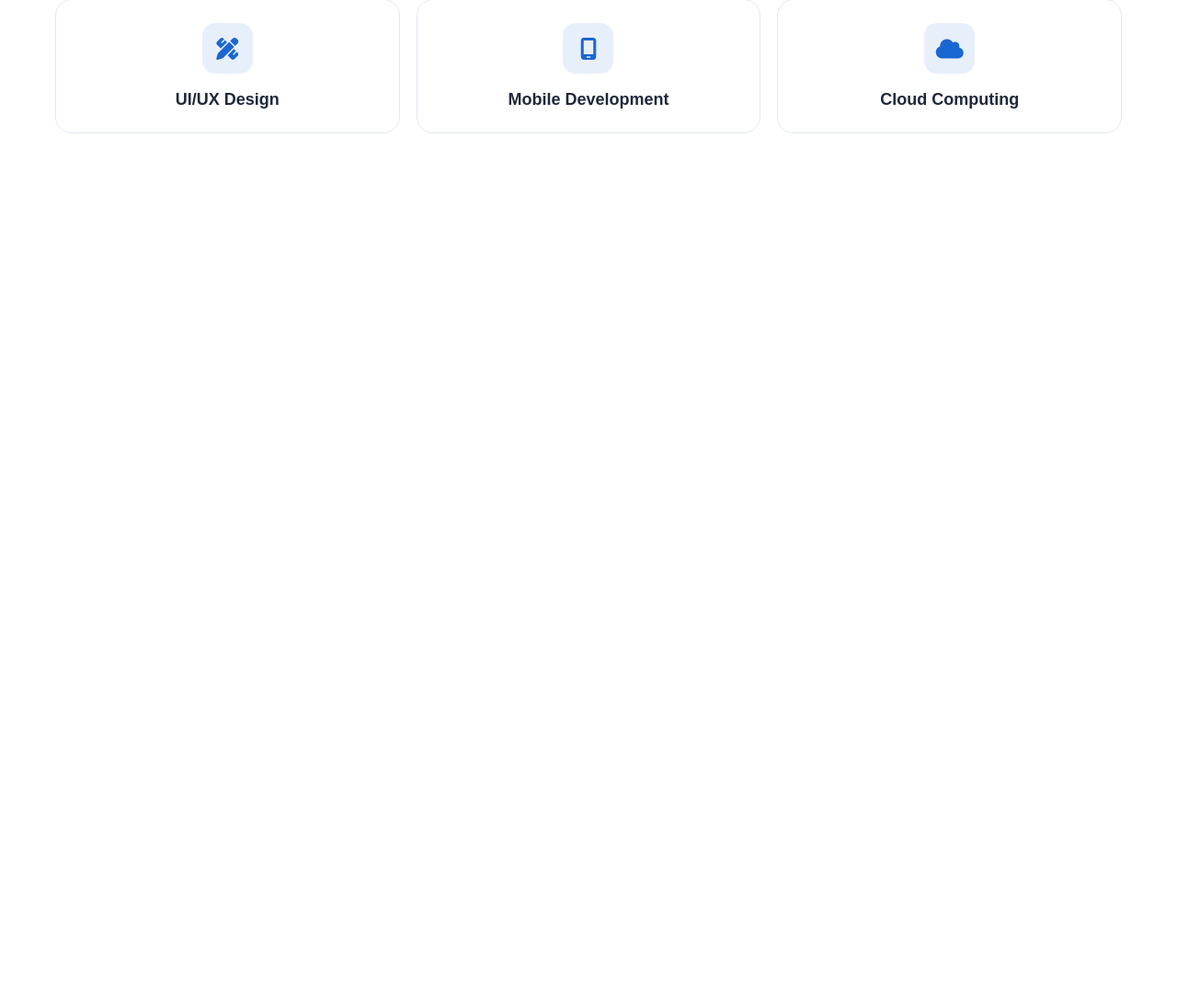
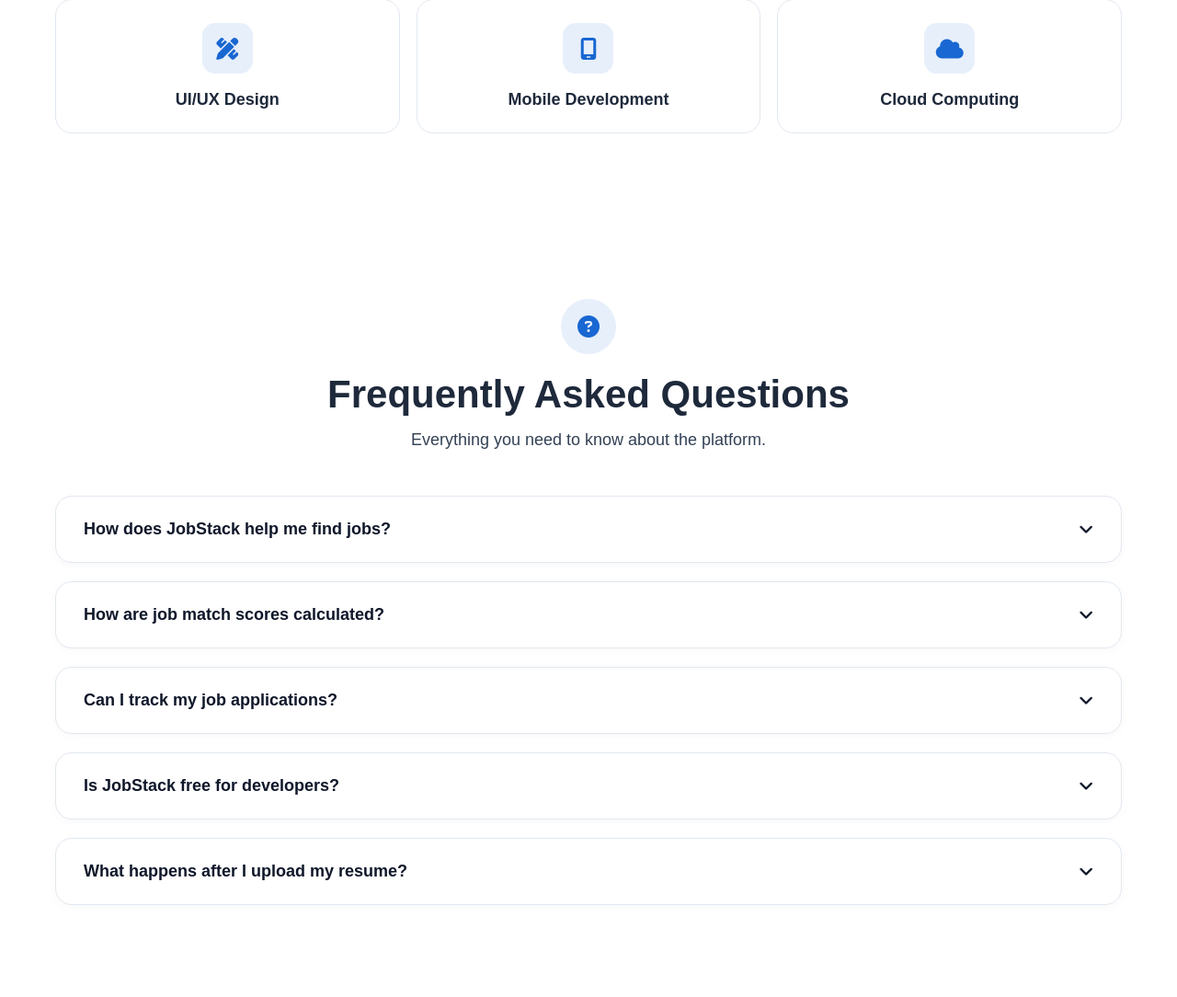
Before and after one commit to tsionawitworkneh/job-stack, a PHP site: page / in a window 1280 px wide. Shown: the part 2438-3522 px from the top of the page at 92% size. Before the commit the page ends 2583 px from the top, so only its background shows below. Run offline with PHP 8.4, Linux system fonts and the light colour scheme.

Commit message:
feat: FAQ section added

```diff
--- a/index.php
+++ b/index.php
@@ -244,6 +244,98 @@
         </div>
     </section>
 
+    <section class="container faq-section faq">
+        <div class="faq-header">
+            <div class="faq-icon">
+                <i class="fa-solid fa-circle-question"></i>
+            </div>
+
+            <h2>Frequently Asked Questions</h2>
+
+            <p>
+                Everything you need to know about the platform.
+            </p>
+        </div>
+
+        <div class="faq-list">
+
+            <div class="faq-item">
+                <button class="faq-question">
+                    How does JobStack help me find jobs?
+                    <i class="fa-solid fa-angle-down"></i>
+                </button>
+
+                <div class="faq-answer">
+                    <p>
+                        The platform analyzes your resume, extracts your skills,
+                    and recommends jobs and internships that match your profile.
+                    </p>
+                </div>
+            </div>
+
+
+            <div class="faq-item">
+                <button class="faq-question">
+                    How are job match scores calculated?
+                    <i class="fa-solid fa-angle-down"></i>
+                </button>
+
+                <div class="faq-answer">
+                    <p>
+                        Match scores are calculated by comparing your extracted
+                    skills with job requirements and identifying compatibility.
+                    </p>
+                </div>
+            </div>
+
+            <div class="faq-item">
+                <button class="faq-question">
+                    Can I track my job applications?
+                    <i class="fa-solid fa-angle-down"></i>
+                </button>
+
+                <div class="faq-answer">
+                    <p>
+                         Yes, users can monitor application status directly from
+                    their dashboard in real time.
+                    </p>
+                </div>
+            </div>
+
+
+            <div class="faq-item">
+                <button class="faq-question">
+                    Is JobStack free for developers?
+                    <i class="fa-solid fa-angle-down"></i>
+                </button>
+
+                <div class="faq-answer">
+                    <p>
+                        Yes, JobStack is free for developers. You can create an account and start building your job stack at no cost.
+                        We want to help you find the best opportunities without any barriers.
+                    </p>
+                </div>
+            </div>
+
+
+            <div class="faq-item">
+                <button class="faq-question">
+                    What happens after I upload my resume?
+                    <i class="fa-solid fa-angle-down"></i>
+                </button>
+
+                <div class="faq-answer">
+                    <p>
+                        Our AI system scans your CV to identify technical skills,
+                    experience, and qualifications used for job matching.
+                    </p>
+                </div>
+            </div>
+
+
+        </div>
+    </section>
+
 
 
     <script src="script.js"></script>
--- a/landing.css
+++ b/landing.css
@@ -378,7 +378,7 @@ body {
     display: flex;
     justify-content: center;
     align-items: center;
-    color: white;
+    color: var(--white);
     font-size: 22px;
     margin-bottom: 20px;
 }
@@ -454,22 +454,16 @@ body {
 }
 
 .category-card {
-    background: white;
-
+    background: var(--white);
     border: 1px solid #e2e8f0;
-
     border-radius: 18px;
-
-    padding: 25px 15px;
-
+    padding: 25px 10px;
     text-align: center;
-
     transition: 0.3s;
 }
 
 .category-card:hover {
     transform: translateY(-5px);
-
     box-shadow: 0 10px 25px rgba(0,0,0,0.08);
 }
 
@@ -503,6 +497,124 @@ body {
     font-size: 18px;
     font-weight: 700;
     color: var(--text-dark);
+}
+
+.faq-section {
+    padding: 100px 20px;
+}
+
+.faq-header {
+    text-align: center;
+    margin-bottom: 50px;
+}
+
+
+.faq-icon {
+    width: 60px;
+    height: 60px;
+
+    margin: auto auto 20px;
+
+    border-radius: 50%;
+
+    background: rgba(25, 103, 210, 0.1);
+
+    display: flex;
+    justify-content: center;
+    align-items: center;
+
+    color: var(--primary);
+
+    font-size: 24px;
+}
+
+.faq-header h2 {
+    font-size: 42px;
+    font-weight: 800;
+    color: var(--text-dark);
+}
+
+.faq-header p {
+    margin-top: 15px;
+    font-size: 18px;
+    color: var(--text-main);
+}
+
+.faq-list {
+    display: flex;
+    flex-direction: column;
+    gap: 20px;
+}
+
+
+.faq-item {
+    background: var(--white);
+
+    border: 1px solid #e2e8f0;
+
+    border-radius: 18px;
+
+    overflow: hidden;
+
+    box-shadow: 0 2px 10px rgba(0,0,0,0.03);
+}
+
+.faq-question {
+    width: 100%;
+
+    background: none;
+    border: none;
+    outline: none;
+
+    padding: 25px 30px;
+
+    display: flex;
+    justify-content: space-between;
+    align-items: center;
+
+    font-size: 18px;
+    font-weight: 700;
+
+    color: var(--black);
+    cursor: pointer;
+
+    transition: 0.3s;
+}
+
+
+.faq-question:hover {
+    color: var(--primary);
+}
+
+.faq-question i {
+    transition: 0.3s;
+}
+
+.faq-answer {
+    max-height: 0;
+
+    overflow: hidden;
+
+    transition: max-height 0.4s ease;
+}
+
+.faq-answer p {
+    padding: 0 30px 25px;
+
+    color: var(--text-main);
+
+    line-height: 1.7;
+
+    font-size: 16px;
+}
+
+.faq-item.active .faq-answer {
+    max-height: 500px;
+    padding-bottom: 20px;
+}
+
+.faq-item.active .faq-question i {
+    transform: rotate(180deg);
 }
 
 
@@ -602,7 +714,7 @@ body {
     }
 
     .category-card {
-        padding: 22px 15px;
+        padding: 22px 8px;
     }
 
     .category-icon {
@@ -615,4 +727,17 @@ body {
         font-size: 17px;
     }
 
+    .faq-header h2 {
+        font-size: 32px;
+    }
+
+    .faq-question {
+        font-size: 16px;
+        padding: 22px 20px;
+    }
+
+    .faq-answer p {
+        padding: 0 20px 22px;
+    }
+
 }
--- a/script.js
+++ b/script.js
@@ -2,6 +2,7 @@ const mobileMenu = document.getElementById("mobile-menu");
 const navLinks = document.querySelector(".nav-links");
 const ctaBtns = document.querySelector(".cta-btns");
 const navbar = document.querySelector(".navbar");
+
 
 mobileMenu.addEventListener("click", () => {
 
@@ -25,3 +26,19 @@ window.addEventListener("scroll", () => {
     }
 
 });
+
+
+
+const faqQuestions = document.querySelectorAll(".faq-question");
+
+faqQuestions.forEach(question => {
+
+    question.addEventListener("click", () => {
+
+        const faqItem = question.parentElement;
+
+        faqItem.classList.toggle("active");
+
+    });
+
+});
```
